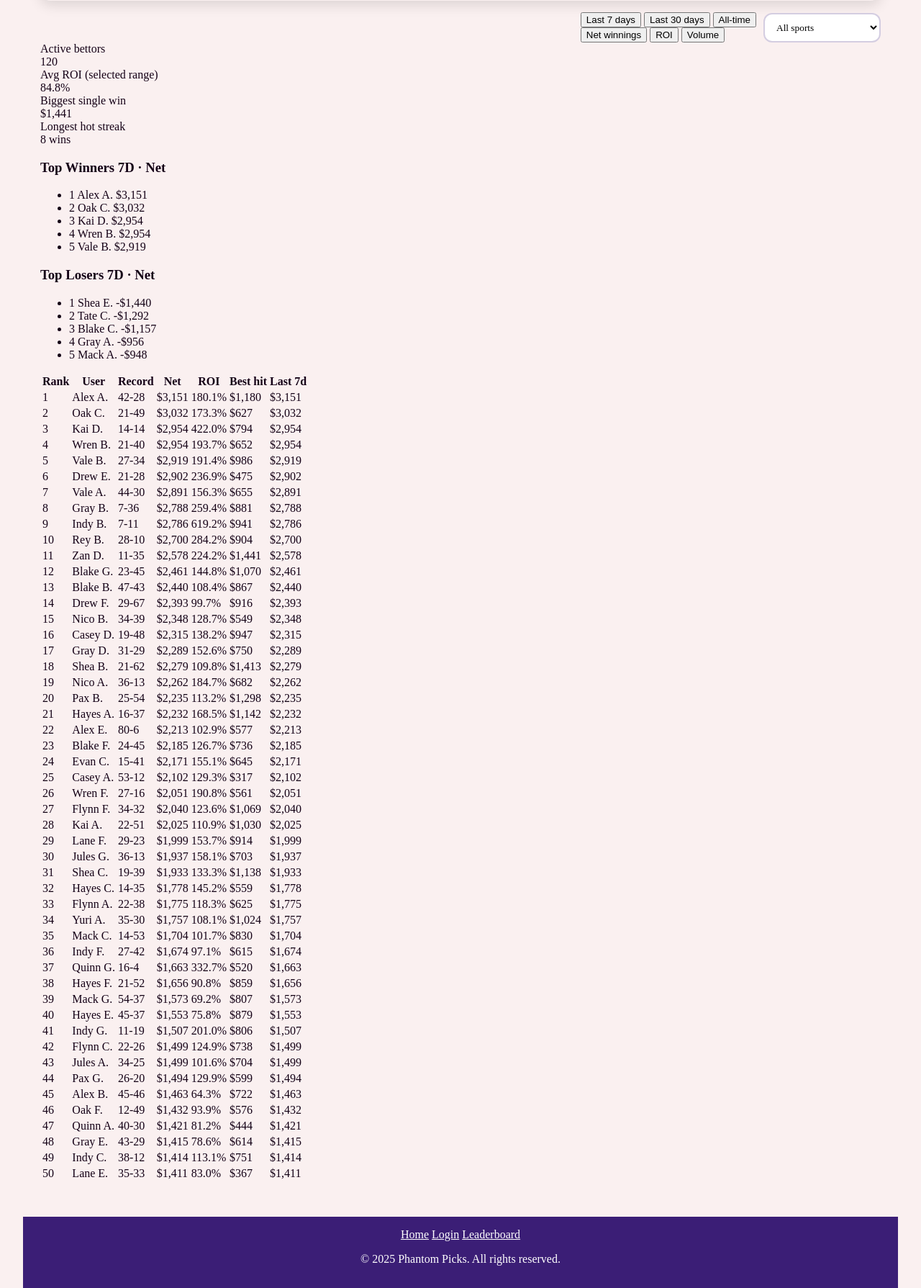
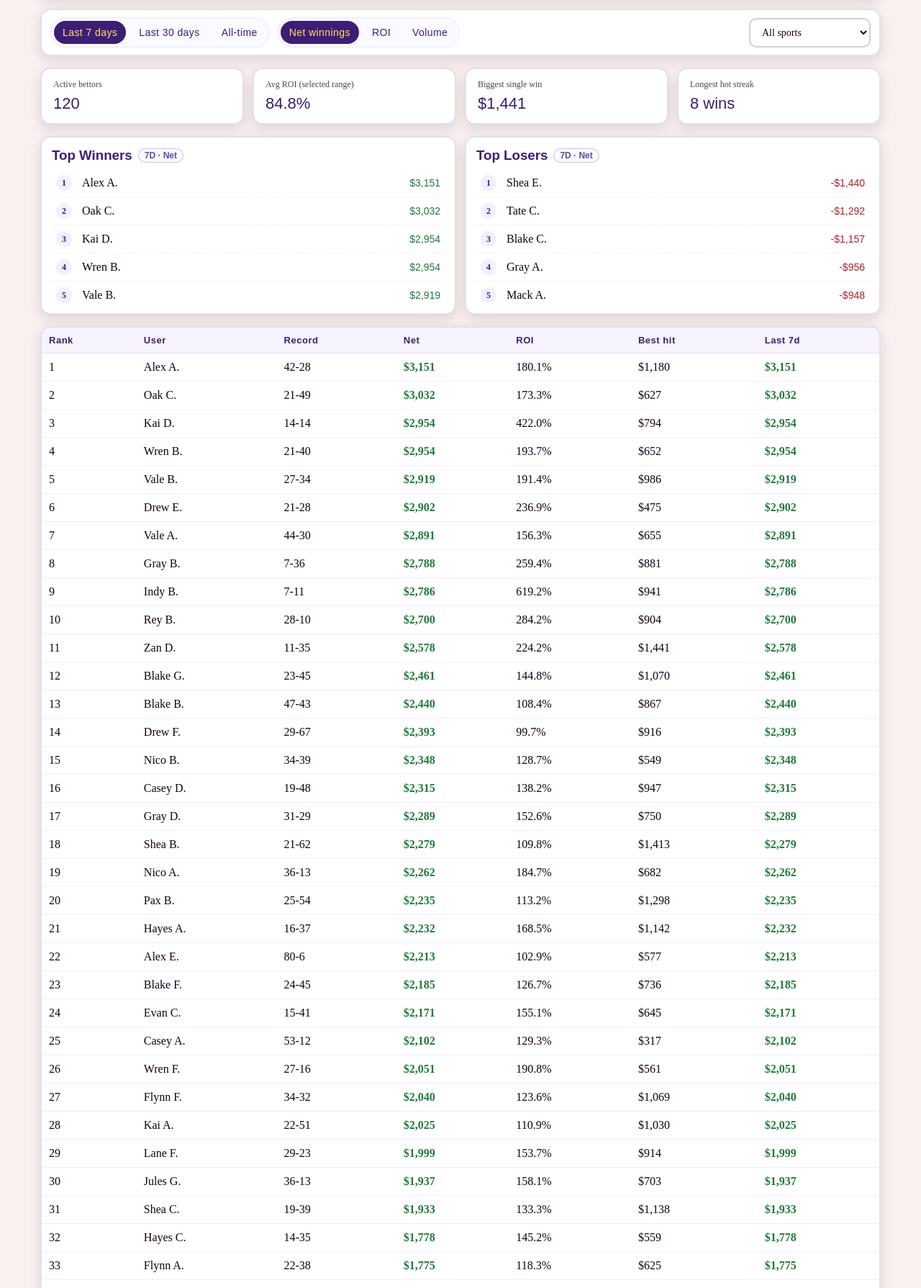
Before and after one commit to Aidan-usc/Game-Line, a PHP site: page /leaderboard.html in a window 1280 px wide. Shown: the part 139-1928 px from the top of the page at 72% size. Run offline with PHP 8.4, Linux system fonts and the light colour scheme.

Commit message:
Update styles.css

```diff
--- a/assets/css/styles.css
+++ b/assets/css/styles.css
@@ -560,3 +560,125 @@ body{
   .lb-cards{grid-template-columns:1fr}
   .lb-table .hide-sm{display:none}
 }
+
+/* =========================
+   Leaderboard page
+   ========================= */
+.leaderboard-banner {
+  background: linear-gradient(90deg, var(--indigo), #231045);
+}
+.leaderboard-banner .banner-inner {
+  padding: 18px 20px; color: #fff;
+}
+.leaderboard-banner h1 {
+  margin: 0 0 4px 0;
+  font-family: var(--font-nav);
+  font-size: 32px;
+  color: var(--maize);
+}
+
+.lb-wrap { max-width: 1200px; margin: 0 auto; }
+
+/* Filters */
+.lb-filters {
+  display: flex; align-items: center; justify-content: space-between;
+  gap: 12px; margin: 10px 0 16px;
+  background: #fff;
+  border: 2px solid rgba(59,30,118,.14);
+  border-radius: 14px;
+  box-shadow: var(--shadow);
+  padding: 10px 12px;
+}
+.lb-filters .left { display: flex; gap: 10px; flex-wrap: wrap; }
+.lb-filters .right { margin-left: auto; }
+
+.lb-seg { display: inline-flex; gap: 6px; background: #fbfaff; border: 1px solid #ebe6ff; border-radius: 999px; padding: 4px; }
+.lb-seg button {
+  border: 0; background: transparent; cursor: pointer;
+  font-family: var(--font-nav); font-size: 14px; letter-spacing: .03em;
+  padding: 8px 12px; border-radius: 999px; color: var(--indigo);
+}
+.lb-seg button.is-active { background: var(--indigo); color: var(--maize); }
+
+.lb-select {
+  font-family: var(--font-body); font-size: 14px; line-height: 1;
+  padding: 10px 12px; border-radius: 10px; border: 2px solid rgba(59,30,118,.22);
+  background: #fff; color: var(--deep);
+}
+
+/* Stat tiles */
+.stat-grid {
+  display: grid; grid-template-columns: repeat(4, minmax(0,1fr)); gap: 12px;
+  margin-bottom: 16px;
+}
+.stat-card {
+  background: #fff; border: 2px solid rgba(59,30,118,.14);
+  border-radius: 14px; box-shadow: var(--shadow);
+  padding: 14px 16px;
+}
+.stat-card .label { font-size: 12px; opacity: .75; margin-bottom: 6px; }
+.stat-card .value { font-family: var(--font-nav); font-size: 22px; color: var(--indigo); }
+
+/* Side panels */
+.columns {
+  display: grid; grid-template-columns: 1fr 1fr; gap: 12px;
+  margin-bottom: 16px;
+}
+.panel {
+  background: #fff; border: 2px solid rgba(59,30,118,.14);
+  border-radius: 14px; box-shadow: var(--shadow);
+  padding: 14px 14px 6px;
+}
+.panel h3 {
+  margin: 0 0 8px 0; font-family: var(--font-nav); color: var(--indigo); display: flex; align-items: center; gap: 8px;
+}
+.pill {
+  font-size: 12px; border: 1px solid rgba(59,30,118,.25);
+  background: #fbfaff; padding: 2px 8px; border-radius: 999px; color: #5a4aa8;
+}
+
+.rank-list { list-style: none; padding: 0; margin: 0; }
+.rank {
+  display: grid; grid-template-columns: 28px 1fr auto; align-items: center; gap: 8px;
+  padding: 8px 6px; border-bottom: 1px dashed #eee;
+}
+.rank:last-child { border-bottom: 0; }
+.rank .rk {
+  width: 22px; height: 22px; border-radius: 50%; display: grid; place-items: center;
+  background: #f2efff; color: var(--indigo); font-size: 12px; font-weight: 700;
+}
+.rank .nm { overflow: hidden; text-overflow: ellipsis; white-space: nowrap; }
+.rank .mv { font-family: var(--font-nav); font-size: 14px; }
+.rank .mv.up { color: #1f7a3a; }
+.rank .mv.down { color: #b11f2d; }
+
+/* Table */
+.table-wrap {
+  background: #fff; border: 2px solid rgba(59,30,118,.14);
+  border-radius: 14px; box-shadow: var(--shadow);
+  overflow: hidden;
+}
+table.lb { width: 100%; border-collapse: collapse; }
+table.lb thead th {
+  text-align: left; font-family: var(--font-nav); font-size: 13px; letter-spacing: .04em;
+  background: #f7f3ff; color: var(--indigo);
+  padding: 10px; border-bottom: 1px solid #e7e0ff;
+}
+table.lb tbody td {
+  padding: 10px; border-bottom: 1px solid #f1ecff;
+  vertical-align: middle;
+}
+table.lb tbody tr:hover { background: #fbfaff; }
+table.lb td.pos { color: #1f7a3a; font-weight: 700; }
+table.lb td.neg { color: #b11f2d; font-weight: 700; }
+
+/* Responsive */
+@media (max-width: 1024px) {
+  .stat-grid { grid-template-columns: repeat(2, minmax(0,1fr)); }
+  .columns { grid-template-columns: 1fr; }
+}
+@media (max-width: 640px) {
+  .lb-filters { flex-direction: column; align-items: stretch; }
+  .lb-filters .right { margin-left: 0; }
+  .stat-grid { grid-template-columns: 1fr; }
+}
```
